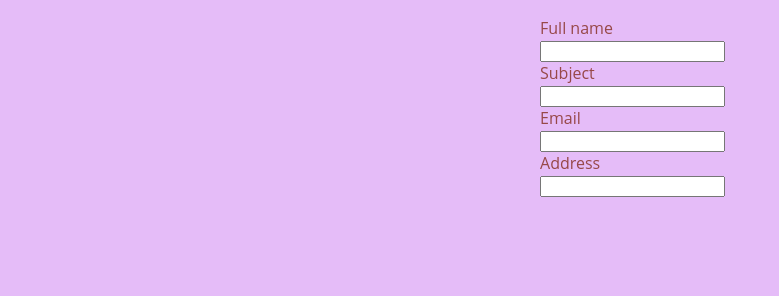
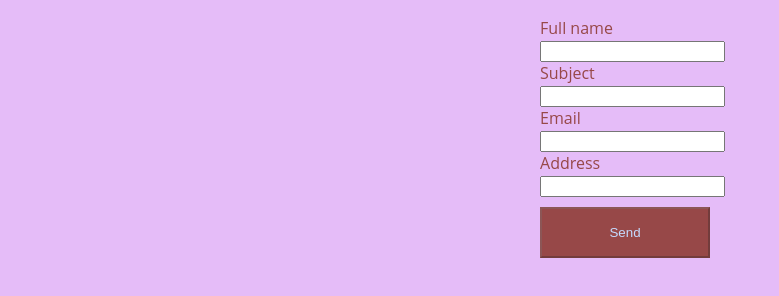
Before and after one commit to Bekkholt/Javascript-1, a plain HTML site: page contact.html in a window 1280 px wide. Shown: the part 186-482 px from the top of the page, without its empty margins (0-779 px from the left). Drawn offline with Linux system fonts and the light colour scheme.

Commit message:
send button

```diff
--- a/contact.html
+++ b/contact.html
@@ -26,6 +26,7 @@
                         <input type="email" id="email">
                         <label for="address">Address</label>
                         <input type="text" id="address">
+                        <button disabled>Send</button>
                     </div>
             </form>
         <script src="contact.js"></script>
--- a/style.css
+++ b/style.css
@@ -79,6 +79,15 @@ ul {
     list-style: none;
 }
 
+button {
+    background: var(--main);
+    color: var(--light-blue);
+    cursor:pointer;
+    width: 170px;
+    margin-top: 10px;
+    padding: 1rem;
+}
+
 @keyframes spin {
     0% {
         transform: rotate(0deg);
```
